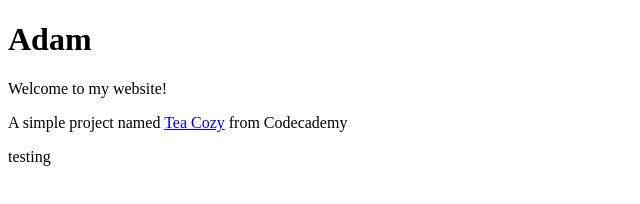
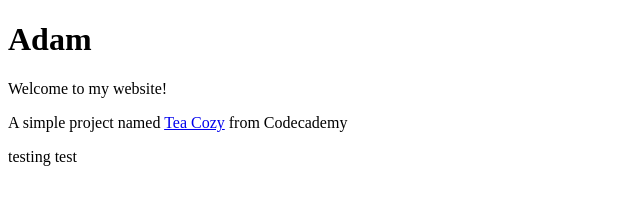
Before and after one commit to SlinkyGoat/slinkygoat.github.io, a plain HTML site: page index.html in a window 1280 px wide. Shown: the full height of the page, 0-640 px from the left. Drawn offline with Linux system fonts and the light colour scheme.

Commit message:
testing git bash stuff

```diff
--- a/index.html
+++ b/index.html
@@ -5,7 +5,7 @@
   <h1>Adam</h1>
   <p>Welcome to my website!</p>
   <p>A simple project named <a href="teaCozy.html">Tea Cozy</a> from Codecademy</p>
-  <p>testing</p>
+  <p>testing  test</p>
 </body>
 
 </html>
```
